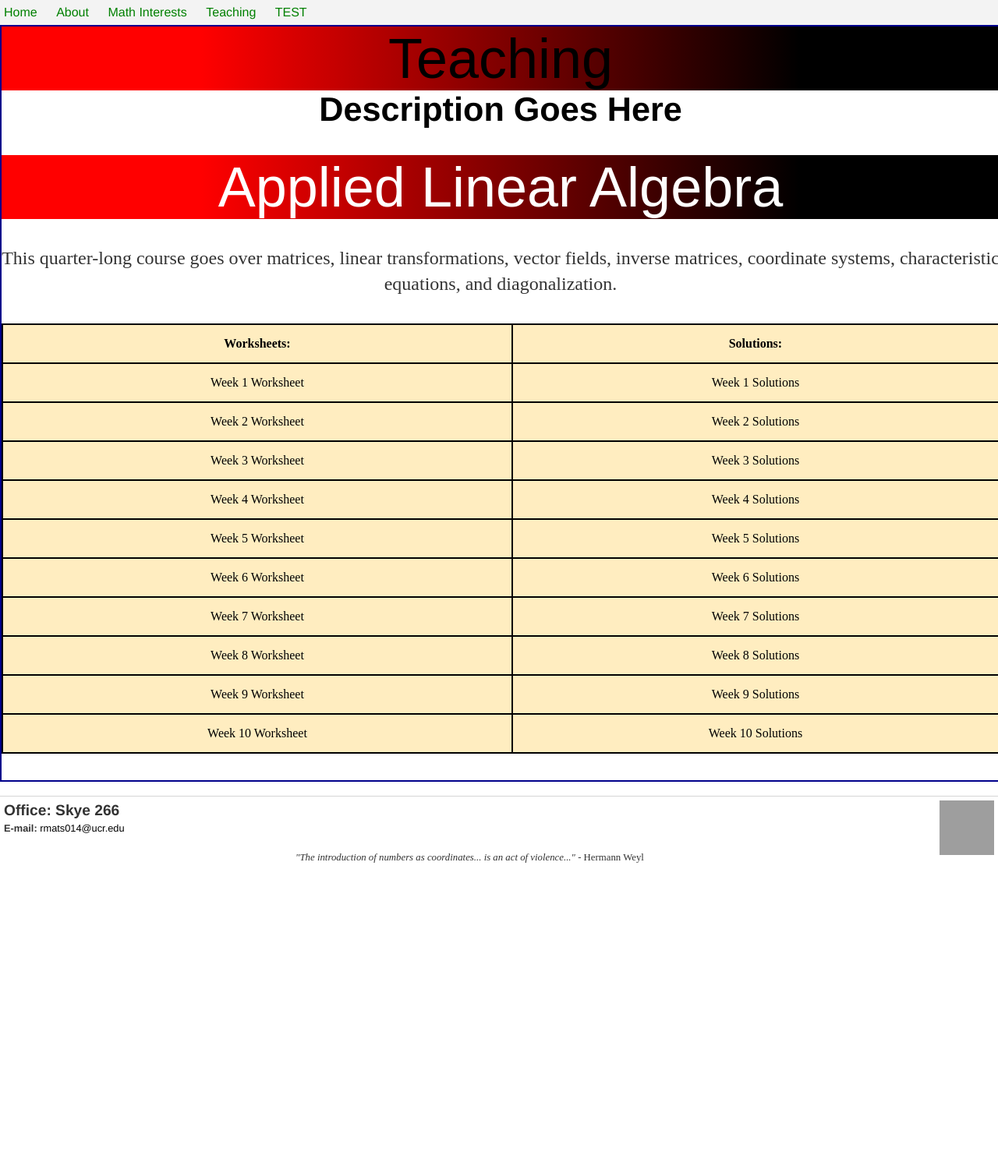
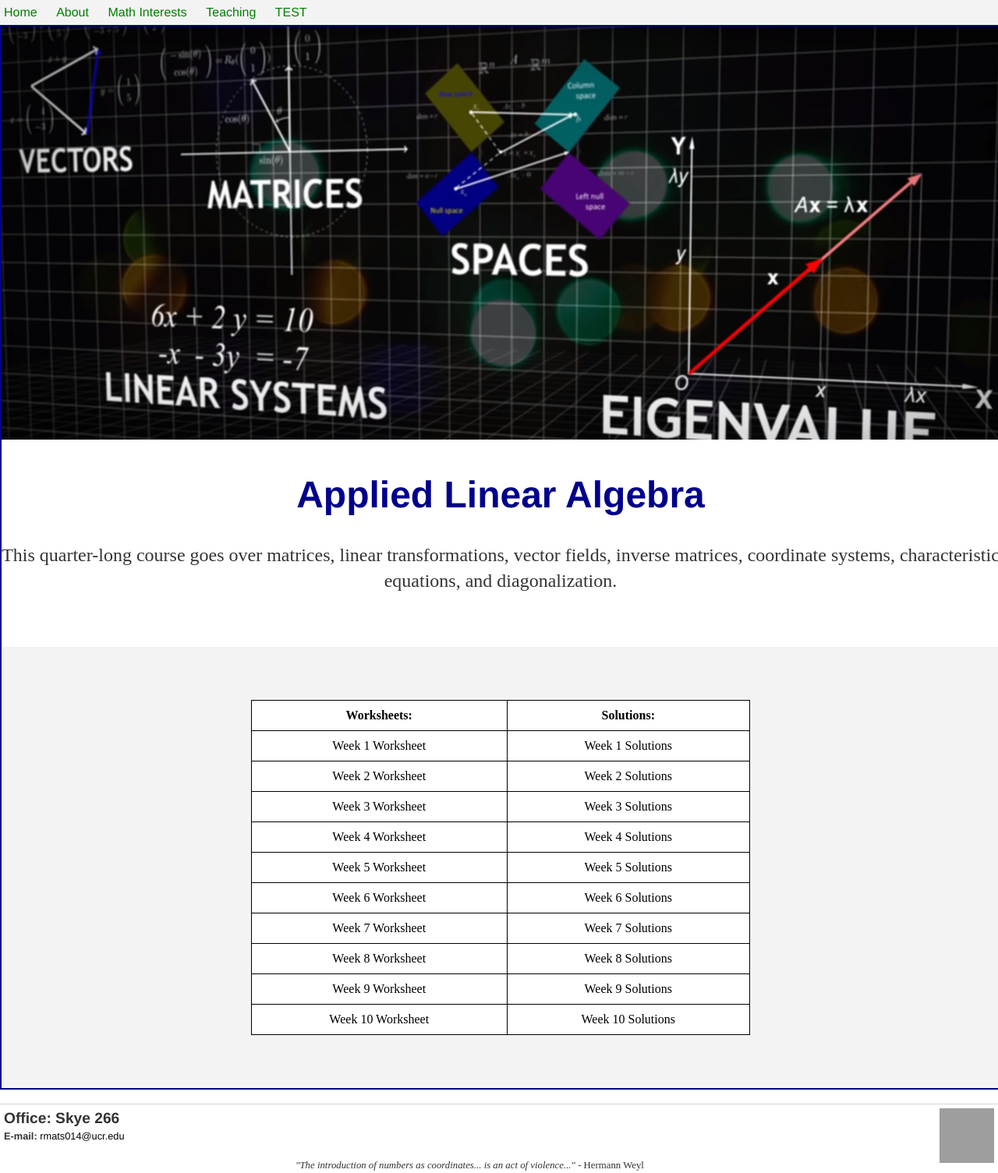
Before and after one commit to raymondmatson/raymondmatson.github.io, a Jekyll site: the page built from teaching/31/index.md, in a window 1280 px wide. Shown: the whole page at 78% size. Built offline with Jekyll 4.4.1, drawn with Linux system fonts in a browser that asks for light colours; formulas are drawn with MathJax 3; before the commit the page ends 1110 px from its top, so only the background shows below that; grey boxes are pictures that could not be loaded.

Commit message:
Updated 31 page, added dropdown in nav, and added/resized picture banners

```diff
--- a/_includes/navigation.html
+++ b/_includes/navigation.html
@@ -1,7 +1,15 @@
 <ul style="background-color: #f3f3f3;">
-  <li><a href="/">Home</a></li>
-  <li><a href="/about">About</a></li>
-  <li><a href="/math-interests">Math Interests</a></li>
-  <li><a href="/teaching">Teaching</a></li>
-  <li><a href="/test">TEST</a></li>
+	<li><a href="/">Home</a></li>
+	<li><a href="/about">About</a></li>
+	<li><a href="/math-interests">Math Interests</a></li>
+	<li>
+		<div class="dropdown">
+			<a href="/teaching">Teaching</a>
+			<div class="dropdown-content">
+				<a href="/teaching/7b">Math 7B</a>
+				<a href="/teaching/31">Math 31</a>
+			</div>
+		</div>
+	</li>
+	<li><a href="/test">TEST</a></li>
 </ul>
--- a/about/index.html
+++ b/about/index.html
@@ -5,7 +5,7 @@ title: About Raymond Matson
 
 
 <div class="bgImage-container" style="width:100%; height:100%; overflow:hidden">
-	<img src="/pictures/parkinglot.jpg" style="width:100%; height:100%; margin:-300px 0 -300px 0;">
+	<img src="/pictures/bannerParkingLot.jpg" style="width:100%; height:100%;">
 	<div class="bgImage-centered" style="color:white">
 		<br>
 		<h1 align=center>About Me</h1>
--- a/css/main.css
+++ b/css/main.css
@@ -30,6 +30,24 @@ footer { border-top: 1px solid #d5d5d5; font-size: .8em; }
 /* Centered text */
 .bgImage-centered { position: absolute; top: 50%; left: 50%; transform: translate(-50%, -50%); }
 
+
+
+/* Dropdown Menu */
+/* The container <div> - needed to position the dropdown content */
+.dropdown { position: relative; display: inline-block; }
+/* Dropdown Content (Hidden by Default) */
+.dropdown-content { display: none; position: absolute; background-color: green; min-width: 160px; box-shadow: 0px 8px 16px 0px rgba(0,0,0,0.2); z-index: 1; }
+/* Links inside the dropdown */
+.dropdown-content a { color: white; padding: 12px 16px; text-decoration: none; display: block; }
+/* Change color of dropdown links on hover */
+.dropdown-content a:hover { color: orange; background-color: #003459; text-decoration: underline; }
+/* Show the dropdown menu on hover */
+.dropdown:hover .dropdown-content {display: block;}
+/* Change the background color of the dropdown button when the dropdown content is shown */
+.dropdown:hover .dropbtn {background-color: #3e8e41;}
+
+
+
 /* Blog */
 /*ul.posts { margin: 20px auto 40px; font-size: 1.5em; }
 ul.posts li { list-style: none; }*/
--- a/index.html
+++ b/index.html
@@ -3,8 +3,10 @@ layout: default
 title: Raymond Matson
 ---
 
-<div class="bgImage-container" style="width:100%; height:100%; overflow:hidden">
-	<img src="/pictures/coloma.jpg" style="width:90%; height:90%; margin:-300px 0 -300px 0;">
+<!-- <div class="bgImage-container" style="width:100%; height:100%; overflow:hidden">
+	<img src="/pictures/coloma.jpg" style="width:90%; height:90%; margin:-300px 0 -300px 0;"> -->
+<div class="bgImage-container">
+	<img src="/pictures/bannerBoreal.jpg" style="width:100%; height:100%;">
 	<div class="bgImage-centered">
 		<br>
 		<div class="blurb" style="color:white">
--- a/teaching/31/index.md
+++ b/teaching/31/index.md
@@ -3,89 +3,81 @@ layout: default
 title: Teaching
 ---
 
-<header class="page-header" role="banner">
-	<h1 class="project-name">{{ page.title | default: site.title | default: site.github.repository_name }}</h1>
-	<h2 class="project-tagline">{{ page.description | default: site.description | default: site.github.project_tagline }}</h2>
-	{% if site.github.is_project_page %}
-		<a href="{{ site.github.repository_url }}" class="btn">View on GitHub</a>
-	{% endif %}
-	{% if site.show_downloads %}
-		<a href="{{ site.github.zip_url }}" class="btn">Download .zip</a>
-		<a href="{{ site.github.tar_url }}" class="btn">Download .tar.gz</a>
-	{% endif %}
-</header>
 
-<style>
+
+<img src="/pictures/banner31.jpg" style="width:100%; height:100%;">
+
+<!-- <style>
 	h1{
 		width:device-width;
 		height:100%;
 		background: linear-gradient(to right, red 20%, black 80%);
 		font: 72px "Arial", cursive;
 		}
-</style>
+</style> -->
 
 <br>
-<h1 align=center style="color:white">Applied Linear Algebra</h1>
+<h1 align=center style="color:darkblue">Applied Linear Algebra</h1>
 <br>
 This quarter-long course goes over matrices, linear transformations, vector fields, inverse matrices, coordinate systems, characteristic equations, and diagonalization.
 <br>
-
+<br>
 
 
 <br>
-<style>
-	table, th, td {
-		border: 2px solid black;
-		border-collapse: collapse;
-		background: #ffedc0;
-	}
-	th, td { padding: 15px; }
-</style>
-<table style="width:100%">
-	<tr>
-		<th>Worksheets:</th>
-		<th>Solutions:</th>
-	</tr>
-	<tr>
-		<td align=center>Week 1 Worksheet</td>
-		<td align=center>Week 1 Solutions</td>
-	</tr>
-	<tr>
-		<td align=center>Week 2 Worksheet</td>
-		<td align=center>Week 2 Solutions</td>
-	</tr>
-	<tr>
-		<td align=center>Week 3 Worksheet</td>
-		<td align=center>Week 3 Solutions</td>
-	</tr>
-	<tr>
-		<td align=center>Week 4 Worksheet</td>
-		<td align=center>Week 4 Solutions</td>
-	</tr>
-	<tr>
-		<td align=center>Week 5 Worksheet</td>
-		<td align=center>Week 5 Solutions</td>
-	</tr>
-	<tr>
-		<td align=center>Week 6 Worksheet</td>
-		<td align=center>Week 6 Solutions</td>
-	</tr>
-	<tr>
-		<td align=center>Week 7 Worksheet</td>
-		<td align=center>Week 7 Solutions</td>
-	</tr>
-	<tr>
-		<td align=center>Week 8 Worksheet</td>
-		<td align=center>Week 8 Solutions</td>
-	</tr>
-	<tr>
-		<td align=center>Week 9 Worksheet</td>
-		<td align=center>Week 9 Solutions</td>
-	</tr>
-	<tr>
-		<td align=center>Week 10 Worksheet</td>
-		<td align=center>Week 10 Solutions</td>
-	</tr>
-</table>
-
-<br>
+<div style="background-color: #f3f3f3; ">
+	<br/>
+	<style>
+		table, th, td { border: 1px solid black; border-collapse: collapse; background: #ffffff; margin-top: 50px; margin-bottom:50px; }
+		th, td { padding: 10px; }
+	</style>
+	<div align=center>
+		<table style="width:50%">
+			<tr>
+				<th>Worksheets:</th>
+				<th>Solutions:</th>
+			</tr>
+			<tr>
+				<td align=center>Week 1 Worksheet</td>
+				<td align=center>Week 1 Solutions</td>
+			</tr>
+			<tr>
+				<td align=center>Week 2 Worksheet</td>
+				<td align=center>Week 2 Solutions</td>
+			</tr>
+			<tr>
+				<td align=center>Week 3 Worksheet</td>
+				<td align=center>Week 3 Solutions</td>
+			</tr>
+			<tr>
+				<td align=center>Week 4 Worksheet</td>
+				<td align=center>Week 4 Solutions</td>
+			</tr>
+			<tr>
+				<td align=center>Week 5 Worksheet</td>
+				<td align=center>Week 5 Solutions</td>
+			</tr>
+			<tr>
+				<td align=center>Week 6 Worksheet</td>
+				<td align=center>Week 6 Solutions</td>
+			</tr>
+			<tr>
+				<td align=center>Week 7 Worksheet</td>
+				<td align=center>Week 7 Solutions</td>
+			</tr>
+			<tr>
+				<td align=center>Week 8 Worksheet</td>
+				<td align=center>Week 8 Solutions</td>
+			</tr>
+			<tr>
+				<td align=center>Week 9 Worksheet</td>
+				<td align=center>Week 9 Solutions</td>
+			</tr>
+			<tr>
+				<td align=center>Week 10 Worksheet</td>
+				<td align=center>Week 10 Solutions</td>
+			</tr>
+		</table>
+	</div>
+	<br>
+</div>
```
Also changed, not shown: _layouts/default.html (+4 -4 lines), pictures/banner31.jpg (added), pictures/bannerBoreal.jpg (added), pictures/bannerColoma.jpg (added), pictures/bannerParkingLot.jpg (added), 2 other files.
